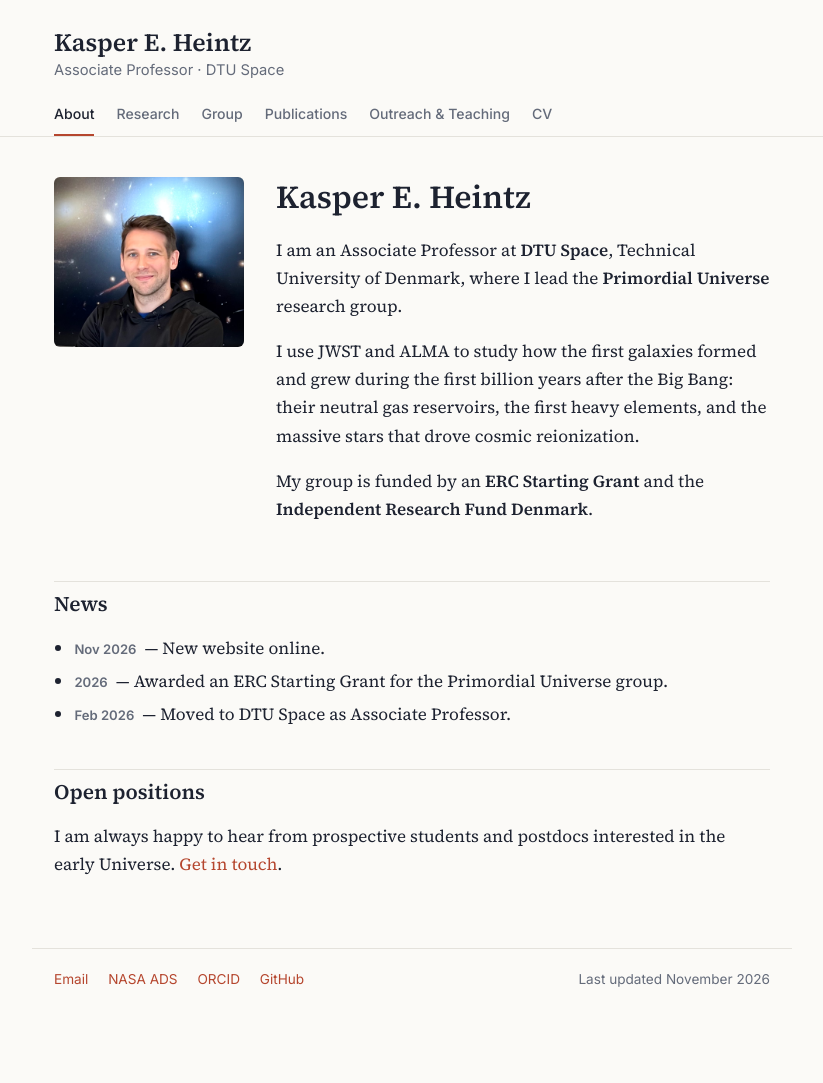
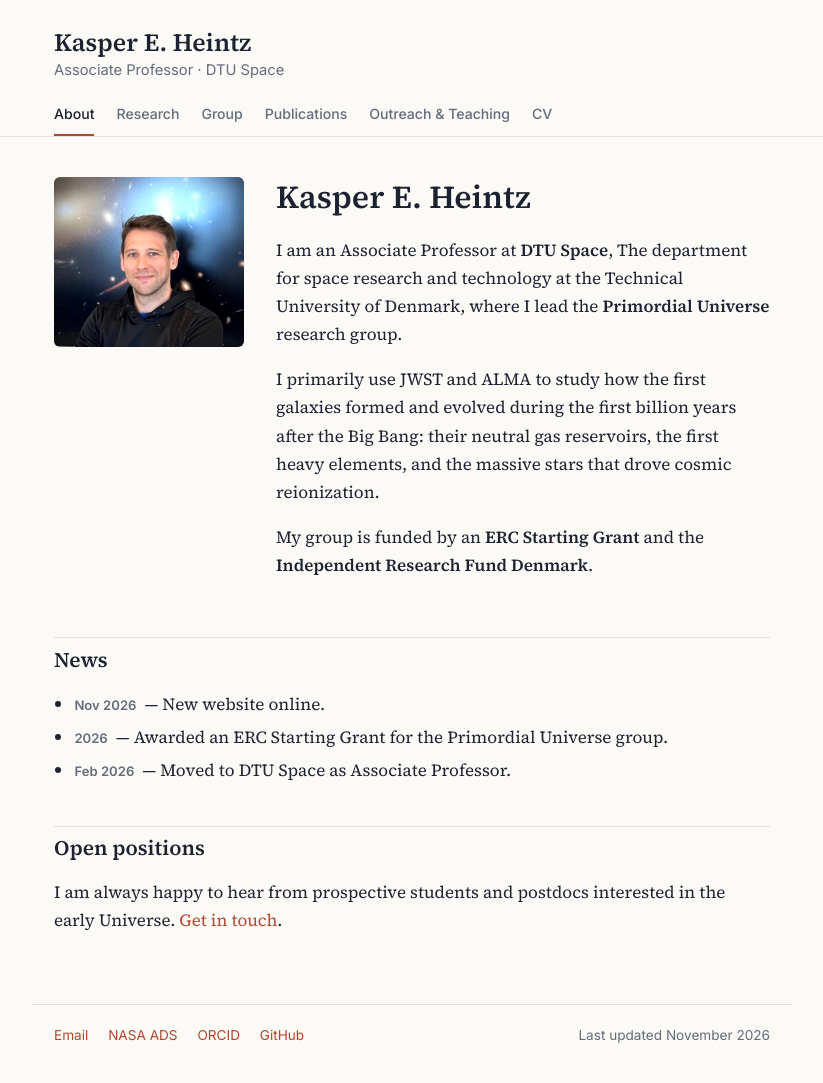
Before and after one commit to kasperheintz/kasperheintz.github.io, a Jekyll site: the page built from index.md, in a window 1280 px wide. Shown: the whole page, without its empty margins (228-1051 px from the left). Built offline with Jekyll 4.4.1, drawn with Linux system fonts in a browser that asks for light colours; before the commit the page ends 1027 px from its top, so only the background shows below that.

Commit message:
Refine professor description and research focus
Updated descriptions of role and research focus for clarity.

```diff
--- a/index.md
+++ b/index.md
@@ -8,9 +8,9 @@ title: About
 
 # Kasper E. Heintz
 
-I am an Associate Professor at **DTU Space**, Technical University of Denmark, where I lead the **Primordial Universe** research group.
+I am an Associate Professor at **DTU Space**, The department for space research and technology at the Technical University of Denmark, where I lead the **Primordial Universe** research group.
 
-I use JWST and ALMA to study how the first galaxies formed and grew during the first billion years after the Big Bang: their neutral gas reservoirs, the first heavy elements, and the massive stars that drove cosmic reionization.
+I primarily use JWST and ALMA to study how the first galaxies formed and evolved during the first billion years after the Big Bang: their neutral gas reservoirs, the first heavy elements, and the massive stars that drove cosmic reionization.
 
 My group is funded by an **ERC Starting Grant** and the **Independent Research Fund Denmark**.
 
```
